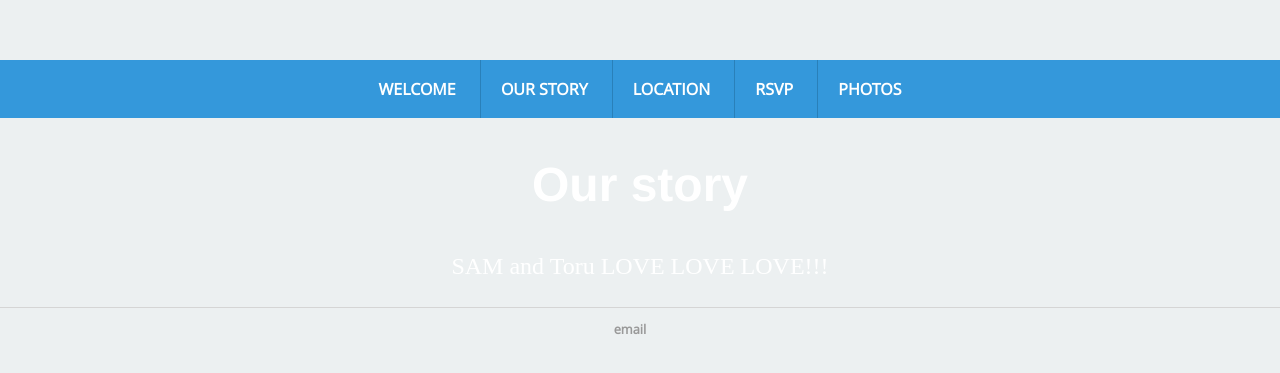
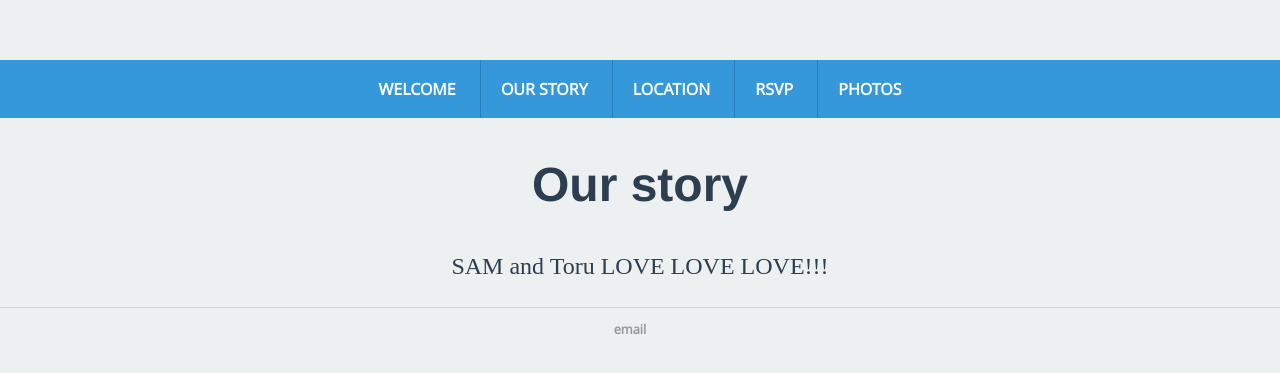
Before and after one commit to st-wed/st-wed.github.io, a Jekyll site: the page built from about/index.html, in a window 1280 px wide. Shown: the top 373 px of the page. Built offline with Jekyll 4.4.1, drawn with Linux system fonts in a browser that asks for light colours.

```diff
--- a/css/main.css
+++ b/css/main.css
@@ -10,7 +10,7 @@
     margin: 60px auto;
     width: 100%;
     text-align:center;
-    color: white;
+    color: #2c3e50;
 	line-height:1.4;
 	font-size:16px;
 	background-color:#ecf0f1;
```
